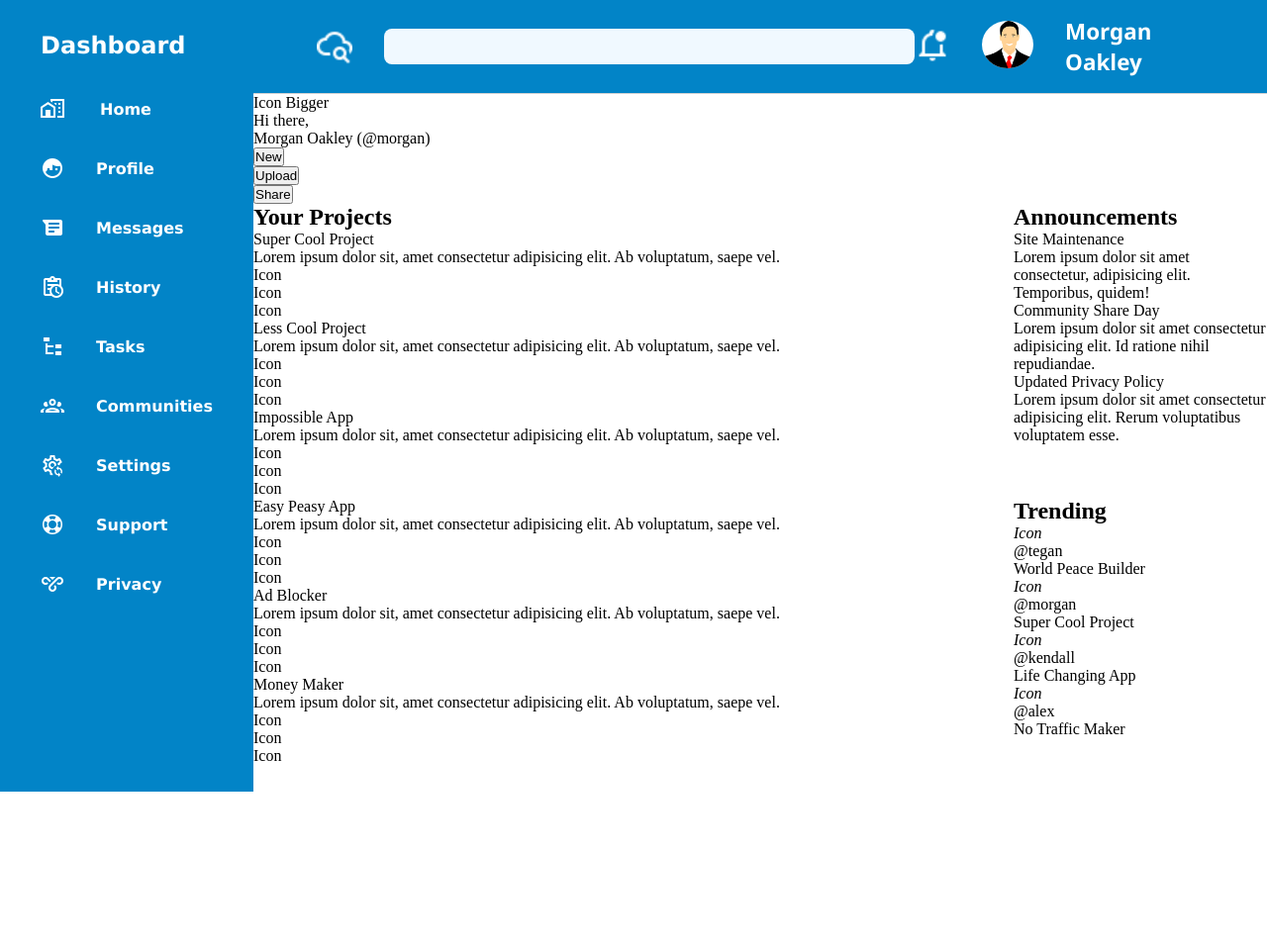
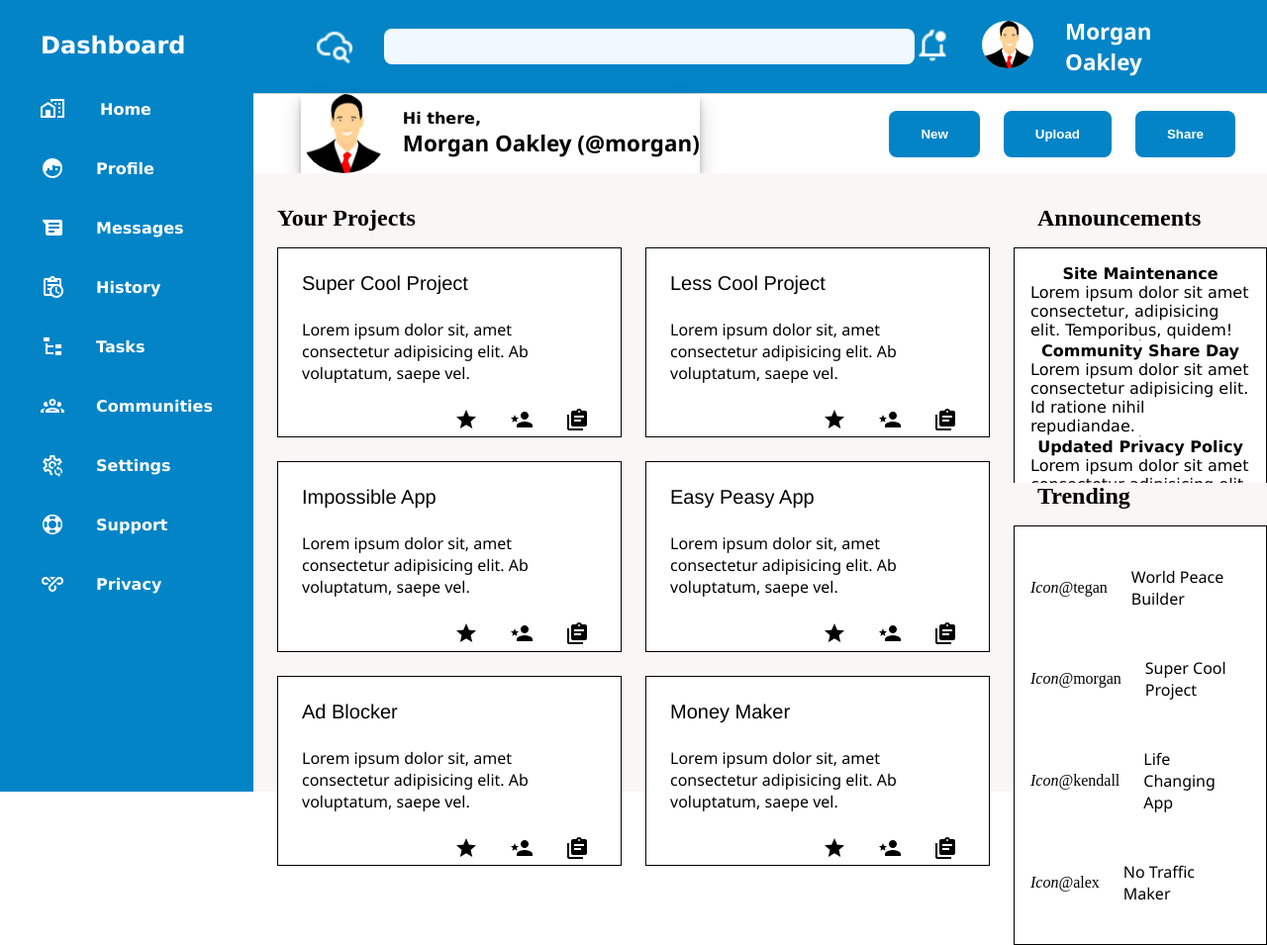
Before and after one commit to polystate/admin-dashboard, a plain HTML site: page index.html in a window 1280 px wide. Shown: the whole page at 99% size. Before the commit the page ends 800 px from the top, so only its background shows below. Drawn offline with Linux system fonts and the light colour scheme.

Commit message:
main-content with grid

```diff
--- a/index.html
+++ b/index.html
@@ -30,14 +30,27 @@
           <li><p class="user-name">Morgan Oakley</p></li>
         </ul>
       </ul>
-      <p>Icon Bigger</p>
-      <p class="welcome-text">Hi there,</p>
-      <p class="welcome-text">Morgan Oakley (@morgan)</p>
-      <ul>
+      <section id="user-panel">
+        <div id="welcome-user">
+          <img
+            id="avatar-big"
+            class="avatar"
+            src="./icons/avatar.png"
+            alt="image description"
+          />
+          <p class="welcome-text">
+            Hi there,<br />
+            <span class="user-name" style="color: black"
+              >Morgan Oakley (@morgan)</span
+            >
+          </p>
+        </div>
+        <ul id="user-actions">
           <li><button>New</button></li>
           <li><button>Upload</button></li>
           <li><button>Share</button></li>
         </ul>
+      </section>
     </header>
     <nav>
       <ul id="nav-links">
@@ -106,19 +119,21 @@
         </li>
       </ul>
     </nav>
-    <section id="main-content">
     <section id="projects">
+      <div class="content-header">
         <h2>Your Projects</h2>
+      </div>
+      <div id="card-grid">
         <div class="card">
           <p class="card-header">Super Cool Project</p>
           <p class="sub-text">
             Lorem ipsum dolor sit, amet consectetur adipisicing elit. Ab
             voluptatum, saepe vel.
           </p>
-          <ul>
-            <li><span>Icon</span></li>
-            <li><span>Icon</span></li>
-            <li><span>Icon</span></li>
+          <ul class="card-icons">
+            <li><img src="./icons/star.png" /></li>
+            <li><img src="./icons/account-star.png" /></li>
+            <li><img src="./icons/clipboard-text-multiple.png" /></li>
           </ul>
         </div>
         <div class="card">
@@ -127,10 +142,10 @@
             Lorem ipsum dolor sit, amet consectetur adipisicing elit. Ab
             voluptatum, saepe vel.
           </p>
-          <ul>
-            <li><span>Icon</span></li>
-            <li><span>Icon</span></li>
-            <li><span>Icon</span></li>
+          <ul class="card-icons">
+            <li><img src="./icons/star.png" /></li>
+            <li><img src="./icons/account-star.png" /></li>
+            <li><img src="./icons/clipboard-text-multiple.png" /></li>
           </ul>
         </div>
         <div class="card">
@@ -139,10 +154,10 @@
             Lorem ipsum dolor sit, amet consectetur adipisicing elit. Ab
             voluptatum, saepe vel.
           </p>
-          <ul>
-            <li><span>Icon</span></li>
-            <li><span>Icon</span></li>
-            <li><span>Icon</span></li>
+          <ul class="card-icons">
+            <li><img src="./icons/star.png" /></li>
+            <li><img src="./icons/account-star.png" /></li>
+            <li><img src="./icons/clipboard-text-multiple.png" /></li>
           </ul>
         </div>
         <div class="card">
@@ -151,10 +166,10 @@
             Lorem ipsum dolor sit, amet consectetur adipisicing elit. Ab
             voluptatum, saepe vel.
           </p>
-          <ul>
-            <li><span>Icon</span></li>
-            <li><span>Icon</span></li>
-            <li><span>Icon</span></li>
+          <ul class="card-icons">
+            <li><img src="./icons/star.png" /></li>
+            <li><img src="./icons/account-star.png" /></li>
+            <li><img src="./icons/clipboard-text-multiple.png" /></li>
           </ul>
         </div>
         <div class="card">
@@ -163,10 +178,10 @@
             Lorem ipsum dolor sit, amet consectetur adipisicing elit. Ab
             voluptatum, saepe vel.
           </p>
-          <ul>
-            <li><span>Icon</span></li>
-            <li><span>Icon</span></li>
-            <li><span>Icon</span></li>
+          <ul class="card-icons">
+            <li><img src="./icons/star.png" /></li>
+            <li><img src="./icons/account-star.png" /></li>
+            <li><img src="./icons/clipboard-text-multiple.png" /></li>
           </ul>
         </div>
         <div class="card">
@@ -175,27 +190,31 @@
             Lorem ipsum dolor sit, amet consectetur adipisicing elit. Ab
             voluptatum, saepe vel.
           </p>
-          <ul>
-            <li><span>Icon</span></li>
-            <li><span>Icon</span></li>
-            <li><span>Icon</span></li>
+          <ul class="card-icons">
+            <li><img src="./icons/star.png" /></li>
+            <li><img src="./icons/account-star.png" /></li>
+            <li><img src="./icons/clipboard-text-multiple.png" /></li>
           </ul>
         </div>
-      </section>
+      </div>
     </section>
     <section id="announcements">
+      <div class="content-header">
         <h2>Announcements</h2>
+      </div>
       <div class="right-content">
         <p class="right-header">Site Maintenance</p>
         <p class="right-text">
           Lorem ipsum dolor sit amet consectetur, adipisicing elit. Temporibus,
           quidem!
         </p>
+        <hr />
         <p class="right-header">Community Share Day</p>
         <p class="right-text">
           Lorem ipsum dolor sit amet consectetur adipisicing elit. Id ratione
           nihil repudiandae.
         </p>
+        <hr />
         <p class="right-header">Updated Privacy Policy</p>
         <p class="right-text">
           Lorem ipsum dolor sit amet consectetur adipisicing elit. Rerum
@@ -204,7 +223,9 @@
       </div>
     </section>
     <section id="trending">
+      <div id="trending-header" class="content-header">
         <h2>Trending</h2>
+      </div>
       <div class="right-content">
         <div class="screen-name">
           <i>Icon</i>
--- a/styles.css
+++ b/styles.css
@@ -1,3 +1,9 @@
+:root {
+  --dashboard-bg: #0284c7;
+  --content-bg: rgb(250, 246, 246);
+  --main-text: white;
+}
+
 * {
   margin: 0;
   padding: 0;
@@ -19,6 +25,8 @@ body {
 header {
   grid-row: 1;
   grid-column: 2 / 6;
+  display: flex;
+  flex-direction: column;
 }
 
 .upper-nav {
@@ -26,7 +34,7 @@ header {
   justify-content: space-between;
   align-items: center;
   background-color: #e0f2fe;
-  background-color: #0284c7;
+  background-color: var(--dashboard-bg);
   border-bottom: 1px solid lightgrey;
   padding: 1rem;
 }
@@ -67,15 +75,59 @@ header {
 
 .avatar {
   height: 3rem;
-  background: white;
+  background: var(--main-text);
   border-radius: 50%;
 }
 
 .user-name {
-  color: white;
+  color: var(--main-text);
   font-family: "Segoe UI", Tahoma, Geneva, Verdana, sans-serif;
   font-weight: bolder;
   font-size: 1.4rem;
+}
+
+#user-panel {
+  display: flex;
+  justify-content: space-between;
+  align-items: center;
+  flex-grow: 1;
+  /* border-top: 2px solid gold; */
+}
+
+#welcome-user {
+  display: flex;
+  gap: 1rem;
+  margin-left: 3rem;
+  box-shadow: rgba(0, 0, 0, 0.19) 0px 10px 20px, rgba(0, 0, 0, 0.23) 0px 6px 6px;
+}
+
+#avatar-big {
+  height: 5rem;
+}
+
+.welcome-text {
+  font-family: "Lucida Sans", "Lucida Sans Regular", "Lucida Grande",
+    "Lucida Sans Unicode", Geneva, Verdana, sans-serif;
+  font-weight: bolder;
+  display: flex;
+  flex-direction: column;
+  justify-content: center;
+}
+
+#user-actions {
+  display: flex;
+  margin-right: 2rem;
+  gap: 1.5rem;
+}
+
+button {
+  background: var(--dashboard-bg);
+  border: none;
+  padding: 1rem 2rem;
+  border-radius: 8px;
+  color: var(--main-text);
+  font-weight: bolder;
+  cursor: pointer;
 }
 
 /*Nav*/
@@ -85,8 +137,9 @@ nav {
   grid-column: 1;
   display: flex;
   flex-direction: column;
-  background: #0284c7;
+  background: var(--dashboard-bg);
   align-items: center;
+  height: 100%;
 }
 
 h1 {
@@ -94,7 +147,6 @@ h1 {
 }
 
 .nav-link {
-  /* margin: 2rem 2rem 2rem 5rem; */
   margin-top: 2rem;
   color: white;
   font-weight: 800;
@@ -118,11 +170,54 @@ h1 {
   color: rgb(84, 84, 136);
 }
 
-/*Main Content*/
+/*Projects*/
 
-#main-content {
+#projects {
   grid-row: 2 / 6;
   grid-column: 2 / 5;
+  background-color: var(--content-bg);
+}
+
+#card-grid {
+  display: grid;
+  grid-template-rows: repeat(3, 1fr);
+  grid-template-columns: repeat(2, 1fr);
+  height: 100%;
+  gap: 1.5rem;
+  margin: 0 1.5rem 0 1.5rem;
+}
+
+.content-header {
+  margin-top: 2rem;
+  margin-left: 1.5rem;
+  padding-bottom: 1rem;
+}
+
+.card {
+  border: 1px solid black;
+  background-color: var(--main-text);
+}
+
+.card-header {
+  font-family: "Franklin Gothic Medium", "Arial Narrow", Arial, sans-serif;
+  font-size: 1.25rem;
+}
+
+.sub-text {
+  font-family: "Segoe UI", Tahoma, Geneva, Verdana, sans-serif;
+}
+
+.card-icons {
+  display: flex;
+  justify-content: end;
+  gap: 2rem;
+  margin-right: 2rem;
+  flex-grow: 1;
+}
+
+.card-header,
+.sub-text {
+  margin: 1.5rem;
 }
 
 /*Announcements*/
@@ -130,6 +225,28 @@ h1 {
 #announcements {
   grid-row: 2 / 4;
   grid-column: 5 / 6;
+  background-color: var(--content-bg);
+}
+
+.right-header {
+  font-family: "Lucida Sans", "Lucida Sans Regular", "Lucida Grande",
+    "Lucida Sans Unicode", Geneva, Verdana, sans-serif;
+  font-weight: 900;
+}
+
+.right-text {
+  font-family: "Lucida Sans", "Lucida Sans Regular", "Lucida Grande",
+    "Lucida Sans Unicode", Geneva, Verdana, sans-serif;
+}
+
+.right-content {
+  background: white;
+  border: 1px solid black;
+  padding: 1rem;
+  display: flex;
+  flex-direction: column;
+  justify-content: center;
+  align-items: center;
 }
 
 /*Trending*/
@@ -137,4 +254,15 @@ h1 {
 #trending {
   grid-row: 4 / 6;
   grid-column: 5 / 6;
+  background-color: var(--content-bg);
 }
+
+#trending-header {
+  margin-top: auto;
+}
+
+.screen-name {
+  display: flex;
+  justify-content: center;
+  align-items: center;
+}
```
Also changed, not shown: icons/account-star.png (added), icons/clipboard-text-multiple.png (added), icons/star.png (added). Lines whose indentation alone changed are shown as unchanged.
